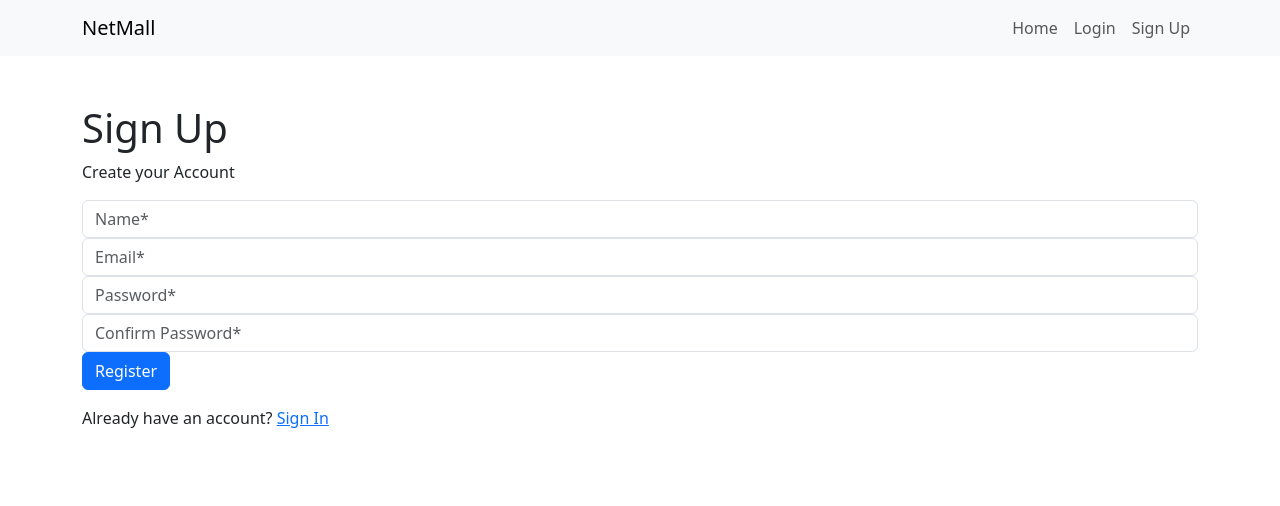
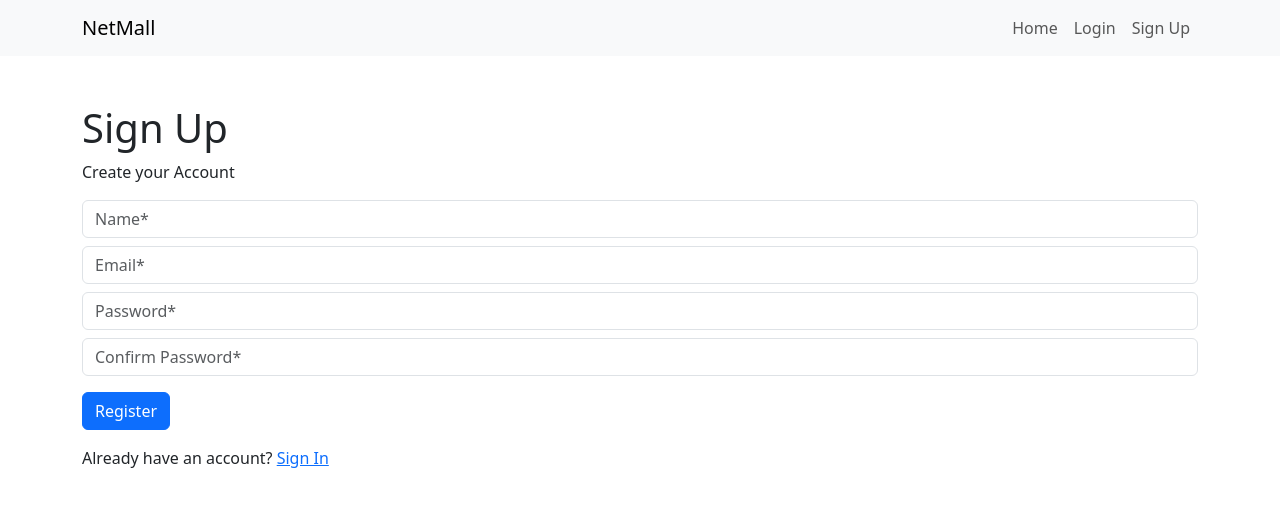
Before and after one commit to jameszhao1021/NetMall, a React (Create React App) app in the folder frontend/: page /signup in a window 1280 px wide. Shown: the top 506 px of the page. Built offline with nearby package versions, Linux system fonts and the light colour scheme.

Commit message:
interface updated

```diff
--- a/frontend/src/containers/AddProduct.jsx
+++ b/frontend/src/containers/AddProduct.jsx
@@ -69,10 +69,10 @@ function AddProduct({ userId, products, setProducts, fetchProducts, newProduct,
                         <label htmlFor='id_title'>Title: </label>
                         <input type='text' className='form-control' id='id_title' name='title' onChange={onChange} />
                     </div>
-                    <div className="form-group mb-2">
+                    {/* <div className="form-group mb-2">
                     <label htmlFor='id_image'>Product Image: </label>
                     <input type='file' className='form-control' id='id_image' name='image' onChange={handleImageChange} accept="image/*" />
-                    </div>
+                    </div> */}
                     <div className="form-group">
                         <label>Price: </label>
                         <input type='number' className='form-control' name='price' onChange={onChange} />
--- a/frontend/src/containers/Signup.jsx
+++ b/frontend/src/containers/Signup.jsx
@@ -53,7 +53,7 @@ function Signup({ signup, isAuthenticated }) {
                         required
                     />
                 </div>
-                <div className='form-group'>
+                <div className='form-group mt-2'>
                     <input
                         className='form-control'
                         type='email'
@@ -64,7 +64,7 @@ function Signup({ signup, isAuthenticated }) {
                         required
                     />
                 </div>
-                <div className='form-group'>
+                <div className='form-group mt-2'>
                     <input
                         className='form-control'
                         type='password'
@@ -76,7 +76,7 @@ function Signup({ signup, isAuthenticated }) {
                         required
                     />
                 </div>
-                <div className='form-group'>
+                <div className='form-group mt-2'>
                     <input
                         className='form-control'
                         type='password'
@@ -88,7 +88,7 @@ function Signup({ signup, isAuthenticated }) {
                         required
                     />
                 </div>
-                <button className='btn btn-primary' type='submit'>Register</button>
+                <button className='btn btn-primary mt-3' type='submit'>Register</button>
             </form>
             <p className='mt-3'>
                 Already have an account? <Link to='/login'>Sign In</Link>
```
Also changed, not shown: 8 other files (tests, documents, lock files or other folders).
